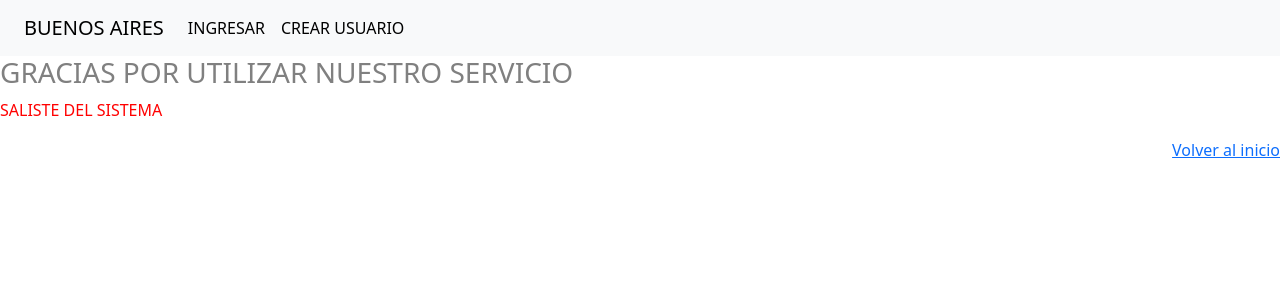
After one commit to emilianoMatiasAcosta1/Licencias_de_conducir, a Django app: page /logout/ in a window 1280 px wide. The commit adds this page. Shown: the top 300 px of the page. Run offline with Django 4.2, Linux system fonts and the light colour scheme.

Commit message:
Web licencias Login Logout Autenciacion Autorizacion

```diff
--- a/Licencia/templates/Licencia/Licencias_list.html
+++ b/Licencia/templates/Licencia/Licencias_list.html
@@ -5,17 +5,15 @@
     <h2 style="color: coral;">LISTA DE USUARIOS</h2>
     <ul>
     {% for n in usuario  %}
-        {% if n.motivo != 'Perdida' %}
 
     <li> {{n.nombre}} / {{n.apellido}} / {{n.motivo}}
             <a href="{% url 'licencia-detalle' n.id %}">Detalle</a>
+        {% if user.is_authenticated %}
             <a href="{% url 'licencia-actualizar' n.id %}">Actualizar </a>
             <a href="{% url 'licencia-borrar' n.id %}">Borrar</a>
+        {% endif %}
     </li>
-       {% else %}
-       <li>No se puede mostrar</li>
 
-    {% endif %}
        {% endfor %}
     </ul>
 {% endblock %}
--- a/Licencia/templates/Licencia/indice.html
+++ b/Licencia/templates/Licencia/indice.html
@@ -5,7 +5,7 @@
     <meta charset="UTF-8">
     <meta http-equiv="X-UA-Compatible" content="IE=edge">
     <meta name="viewport" content="width=device-width, initial-scale=1.0">
-    <title>Hola Recetas!</title>
+    <title>LICENCIAS CABA</title>
     <link href="https://cdn.jsdelivr.net/npm/bootstrap@5.3.0-alpha3/dist/css/bootstrap.min.css" rel="stylesheet" integrity="sha384-KK94CHFLLe+nY2dmCWGMq91rCGa5gtU4mk92HdvYe+M/SXH301p5ILy+dN9+nJOZ" crossorigin="anonymous">
     <link href="https://cdn.jsdelivr.net/npm/bootstrap@5.0.0-beta1/dist/css/bootstrap.min.css" rel="stylesheet" crossorigin="anonymous">
     <script src="https://cdn.jsdelivr.net/npm/bootstrap@5.0.0-beta1/dist/js/bootstrap.bundle.min.js"crossorigin="anonymous"></script>
@@ -18,30 +18,35 @@
             </button>
           <div class="collapse navbar-collapse" id="navbarSupportedContent">
                 <ul class="navbar-nav me-auto mb-2 mb-lg-0">
+                    {% if user.is_authenticated %}
                         <li class="nav-item">
-                        <a class="nav-link active" aria-current="page" href="{% url 'licencia-lista' %}">USUARIOS</a>
+                            <a class="nav-link active" aria-current="page" href="{% url 'licencia-lista' %}">Licencia</a>
                         </li>
                         <li class="nav-item">
-                        <a class="nav-link active" href='{% url 'licencia-crear' %}'>NUEVO USUARIO</a>
+                            <a class="nav-link active" href='{% url 'licencia-crear' %}'>Nueva Licencia</a>
                         </li>
                         <li class="nav-item">
-                        <a class="nav-link active" href=''></a>
+                            <a class="nav-link active" href='{% url 'logout' %}'>SALIR</a>
                         </li>
                         <li class="nav-item">
-                        <a class="nav-link active" href=''></a>
+                            <a class="nav-link active" href='{% url 'indice' %}'>Hola {{user.username}}</a>
                         </li>
+                    {% else %}
+                        <li class="nav-item">
+                            <a class="nav-link active" href='{% url 'login' %}'>INGRESAR</a>
+                        </li>
+                        <li class="nav-item">
+                            <a class="nav-link active" href='{% url 'signup' %}'>CREAR USUARIO</a>
+                        </li>
+                    {% endif %}
                 </ul>
 
-
+                {% if user.is_authenticated %}
                     <form action="{% url 'licencia-buscar' %}" class="d-flex" role="search">
                         <input class="form-control me-2" name="criterio"  type="search" placeholder="Ingrese busqueda" aria-label="Search">
                         <button class="btn btn-outline-success" type="submit">Buscar</button>
                     </form>
-
-
-
-
-
+                {% endif %}
             </div>
         </div>
     </nav>
@@ -54,19 +59,19 @@
 
 
 
+
+
+
+    {% block central %}
     <div >
         <h2>Hola Recetas!</h2>
         <img src="{% static 'Licencia/assets/Licencia_de_conducir.jpg' %}"  height="400" width="500" alt="Foto">
     </div>
-
-
-    {% block central %}
-
     {% endblock %}
 
     <footer>
         <div style="text-align: right;" >
-            <a href="">Volver al inicio</a>
+            <a href="{% url 'indice' %}">Volver al inicio</a>
         </div>
 
     </footer>
--- /dev/null
+++ b/Licencia/templates/registration/logout.html
@@ -0,0 +1,9 @@
+{% extends 'Licencia/indice.html' %}
+{% load static %}
+
+{% block central %}
+
+    <h3 style="color: gray;">GRACIAS POR UTILIZAR NUESTRO SERVICIO</h3>
+    <p style="color: red;">SALISTE DEL SISTEMA</p>
+
+{% endblock %}
--- a/Licencia/views.py
+++ b/Licencia/views.py
@@ -4,6 +4,10 @@ from django.shortcuts import render
 from Licencia.models import Licencias
 from django.urls import reverse_lazy
 from django.views.generic import ListView, DetailView, CreateView, DeleteView, UpdateView
+from django.contrib.auth.views import LoginView
+from django.contrib.auth.views import LogoutView
+from django.contrib.auth.forms import UserCreationForm
+from django.contrib.auth.mixins import LoginRequiredMixin
 
 
 def indice(request):
@@ -15,18 +19,18 @@ class LicenciasList(ListView):
     context_object_name = 'usuario'
 
 
-class LicenciasDetail(DetailView):
+class LicenciasDetail(LoginRequiredMixin, DetailView):
     model = Licencias
     context_object_name = 'usuario'
 
 
-class LicenciasUpdate(UpdateView):
+class LicenciasUpdate(LoginRequiredMixin, UpdateView):
     model = Licencias
     success_url = reverse_lazy('licencia-lista')
     fields = ['motivo']
 
 
-class LicenciasDelete(DeleteView):
+class LicenciasDelete(LoginRequiredMixin, DeleteView):
     model = Licencias
     context_object_name = 'usuario'
     success_url = reverse_lazy('licencia-lista')
@@ -38,7 +42,7 @@ class LicenciasCreate(CreateView):
     success_url = reverse_lazy('licencia-lista')
 
 
-class LicenciasSearch(ListView):
+class LicenciasSearch(LoginRequiredMixin, ListView):
     model = Licencias
     context_object_name = 'usuario'
 
@@ -46,6 +50,26 @@ class LicenciasSearch(ListView):
         criterio = self.request.GET.get("criterio")
         resultado = (Licencias.objects.filter(documento__icontains=criterio).all())
         return resultado
+
+
+class Login(LoginView):
+    next_page = reverse_lazy('indice')
+
+
+
+class SignUp(CreateView):
+    form_class = UserCreationForm
+    template_name = 'registration/signup.html'
+    success_url = reverse_lazy('licencia-lista')
+
+
+class Logout(LogoutView):
+    template_name = 'registration/logout.html'
+
+
+
+
+
 
 
 
--- a/Registro_Automotor/settings.py
+++ b/Registro_Automotor/settings.py
@@ -104,7 +104,7 @@ AUTH_PASSWORD_VALIDATORS = [
 # Internationalization
 # https://docs.djangoproject.com/en/4.1/topics/i18n/
 
-LANGUAGE_CODE = 'en-us'
+LANGUAGE_CODE = 'es-AR'
 
 TIME_ZONE = 'UTC'
 
--- a/Registro_Automotor/urls.py
+++ b/Registro_Automotor/urls.py
@@ -15,7 +15,9 @@ Including another URLconf
 """
 from django.contrib import admin
 from django.urls import path
-from Licencia.views import indice, LicenciasList, LicenciasDetail, LicenciasUpdate, LicenciasDelete, LicenciasCreate, LicenciasSearch
+from Licencia.views import ( indice, LicenciasList, LicenciasDetail, LicenciasUpdate,
+LicenciasDelete, LicenciasCreate, LicenciasSearch, Login, SignUp, Logout
+)
 
 urlpatterns = [
     path('admin/', admin.site.urls),
@@ -25,5 +27,8 @@ urlpatterns = [
     path('licencia/actualizar/<pk>', LicenciasUpdate.as_view(), name='licencia-actualizar'),
     path('licencia/borrar/<pk>', LicenciasDelete.as_view(), name='licencia-borrar'),
     path('licencia/crear', LicenciasCreate.as_view(), name='licencia-crear'),
-    path('licencia/buscar', LicenciasSearch.as_view(), name='licencia-buscar')
+    path('licencia/buscar', LicenciasSearch.as_view(), name='licencia-buscar'),
+    path('login/', Login.as_view(), name='login'),
+    path('signup/', SignUp.as_view(), name='signup'),
+    path('logout/', Logout.as_view(), name='logout')
 ]
```
Also changed, not shown: Licencia/templates/registration/login.html (added, +12 -0 lines), Licencia/templates/registration/signup.html (added, +15 -0 lines), db.sqlite3. Lines whose indentation alone changed are shown as unchanged.
